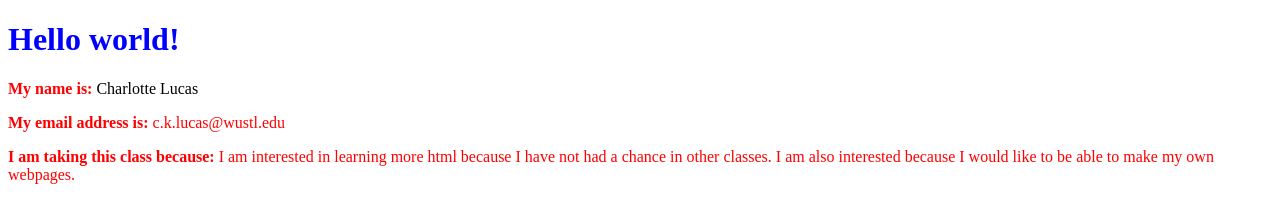
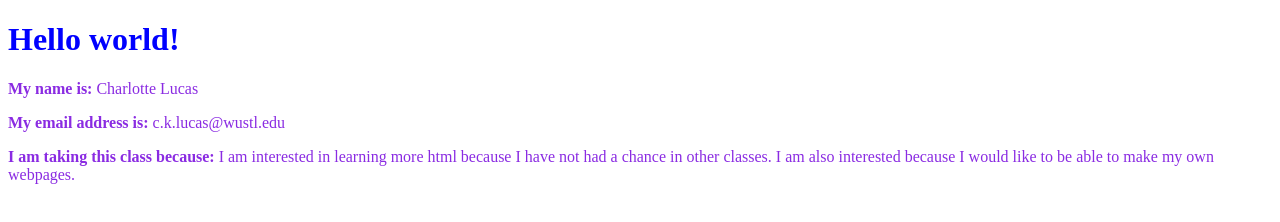
Before and after one commit to cse204-2024/01-hello-world-cklucas, a plain HTML site: page index.html in a window 1280 px wide. Drawn offline with Linux system fonts and the light colour scheme.

Commit message:
Changed all text's color

```diff
--- a/index.html
+++ b/index.html
@@ -7,15 +7,15 @@
     </head>
     <body>
         <h1 style="color:blue;">Hello world!</h1>
-        <p>
-            <strong style="color:red;">My name is:</strong>
+        <p style="color: blueviolet;">
+            <strong >My name is:</strong>
             Charlotte Lucas
         </p>
-        <p style="color:red;">
+        <p style="color:blueviolet;">
             <strong>My email address is:</strong>
             c.k.lucas@wustl.edu
         </p>
-        <p style="color:red;">
+        <p style="color:blueviolet;">
             <strong>I am taking this class because:</strong>
             I am interested in learning more html because I have not had a chance in other classes. I am also interested because I would like to be able to make my own webpages.
         </p>
```
